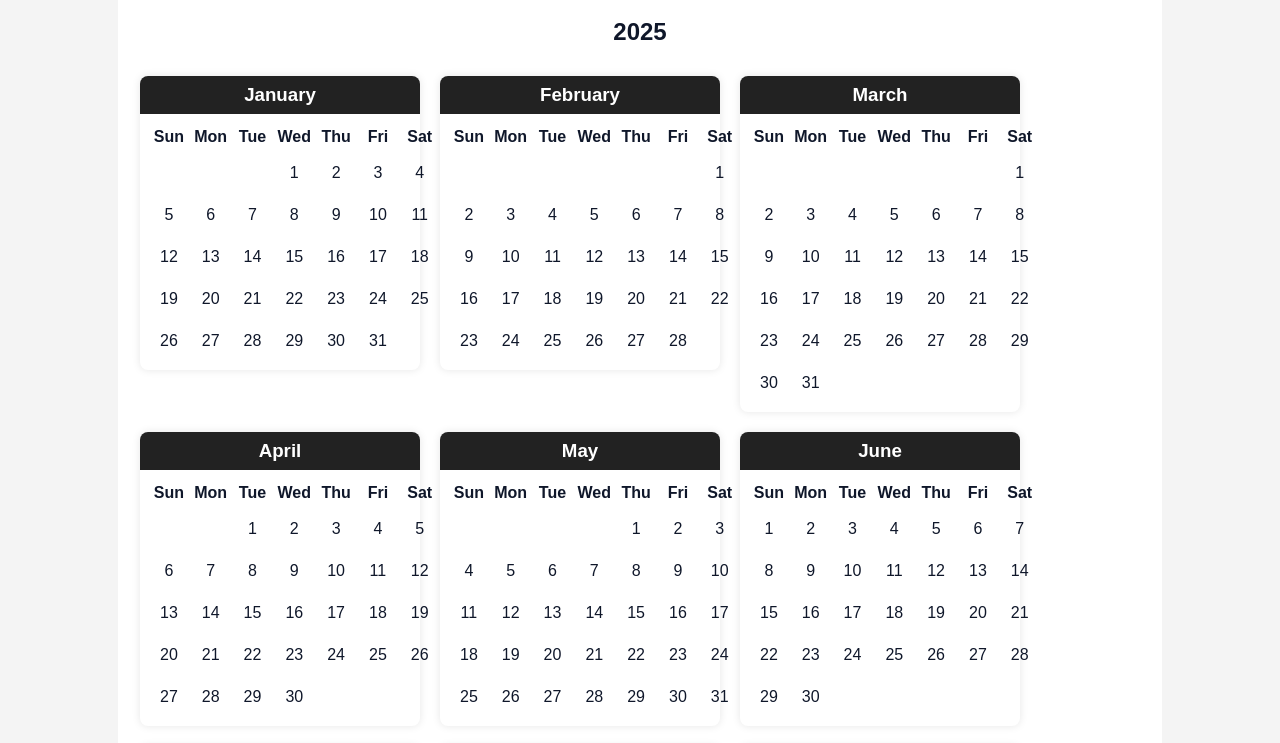
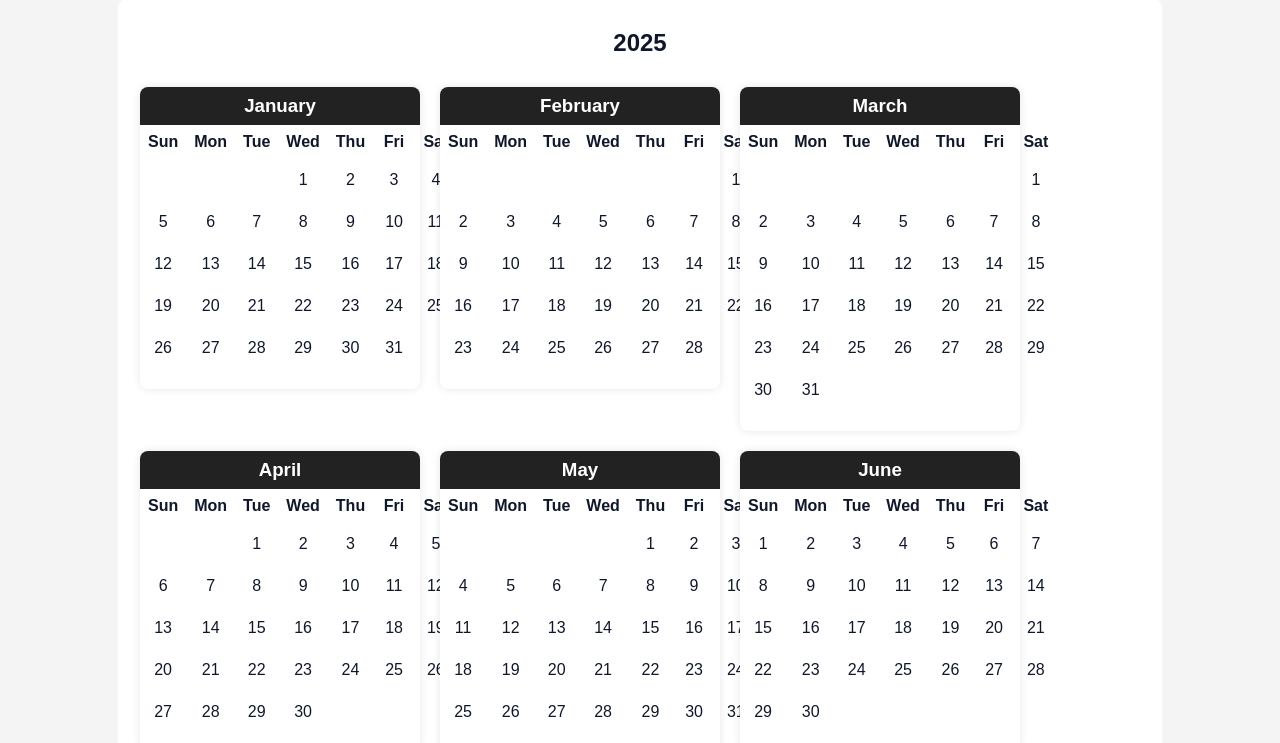
Before and after one commit to Shashank-Bisa/Klh-Hub-first-project-, a plain HTML site: page frontend/calendar.html in a window 1280 px wide. Shown: the part 192-935 px from the top of the page. Drawn offline with Linux system fonts and the light colour scheme.

Commit message:
feat(calendar): replace with minimal two-year calendar implementation (user-supplied)

```diff
--- a/frontend/assets/calendar-app.css
+++ b/frontend/assets/calendar-app.css
@@ -1,4 +1,4 @@
-/* Simple calendar app styles */
+/* Minimal calendar styles (from user) */
 body { font-family: Arial, sans-serif; background: #f4f4f4; padding: 20px; }
 .container { max-width: 1200px; margin: 0 auto; }
 h1 { text-align: center; margin-bottom: 20px }
@@ -6,9 +6,9 @@ h1 { text-align: center; margin-bottom: 20px }
 .year h2 { text-align: center; }
 .month { display: inline-block; width: 280px; margin: 10px; background: #fff; border-radius: 8px; box-shadow: 0 0 8px rgba(0,0,0,0.1); vertical-align: top }
 .month h3 { text-align: center; background: #222; color: #fff; margin: 0; padding: 8px; border-radius: 8px 8px 0 0; }
-.days { display: grid; grid-template-columns: repeat(7, 1fr); padding: 8px; }
-.day-name { font-weight: bold; text-align: center; padding: 6px 0; }
-.day { text-align: center; padding: 10px; margin: 2px; min-height: 36px }
+.grid { display: grid; grid-template-columns: repeat(7, 1fr); margin-bottom: 20px; padding: 8px }
+.day-name { font-weight: bold; text-align: center; }
+.day { padding: 4px; text-align: center }
 .today { background: #4caf50; color: #fff; border-radius: 50%; width: 36px; height: 36px; display: inline-block; line-height: 36px }
 @media (max-width: 900px) { .month { width: calc(50% - 24px); } }
 @media (max-width: 520px) { .month { width: 100%; } }
--- a/frontend/assets/calendar-app.js
+++ b/frontend/assets/calendar-app.js
@@ -1,69 +1,54 @@
-(function(){
+// Minimal two-year calendar (user-supplied logic)
 document.addEventListener('DOMContentLoaded', function(){
-    try{
   const calendar = document.getElementById('calendar');
-      if(!calendar) return;
+  if (!calendar) return;
 
   const now = new Date();
   const startYear = now.getFullYear();
   const endYear = startYear + 1;
 
-      const monthNames = ['January','February','March','April','May','June','July','August','September','October','November','December'];
-      const dayNames = ['Sun','Mon','Tue','Wed','Thu','Fri','Sat'];
+  const months = [
+    "January","February","March","April","May","June",
+    "July","August","September","October","November","December"
+  ];
+
+  const days = ["Sun","Mon","Tue","Wed","Thu","Fri","Sat"];
 
   for (let year = startYear; year <= endYear; year++) {
     const yearDiv = document.createElement('div');
     yearDiv.className = 'year';
-        const h = document.createElement('h2'); h.textContent = year; yearDiv.appendChild(h);
+    const h2 = document.createElement('h2'); h2.textContent = year; yearDiv.appendChild(h2);
 
-        for (let month = 0; month < 12; month++) {
-          const monthDiv = document.createElement('div');
-          monthDiv.className = 'month';
+    for (let m = 0; m < 12; m++) {
+      const month = document.createElement('div');
+      month.className = 'month';
+      const title = document.createElement('h3'); title.textContent = months[m]; month.appendChild(title);
 
-          const title = document.createElement('h3');
-          title.textContent = monthNames[month];
-          monthDiv.appendChild(title);
+      const grid = document.createElement('div');
+      grid.className = 'grid';
 
-          const daysDiv = document.createElement('div');
-          daysDiv.className = 'days';
-
-          dayNames.forEach(d => {
+      days.forEach(d => {
         const dn = document.createElement('div');
-            dn.className = 'day-name';
-            dn.textContent = d;
-            daysDiv.appendChild(dn);
+        dn.textContent = d; dn.className = 'day-name'; grid.appendChild(dn);
       });
 
-          const firstDay = new Date(year, month, 1).getDay();
-          const daysInMonth = new Date(year, month + 1, 0).getDate();
+      const firstDay = new Date(year, m, 1).getDay();
+      const totalDays = new Date(year, m + 1, 0).getDate();
 
-          for (let i = 0; i < firstDay; i++) {
-            const blank = document.createElement('div');
-            blank.className = 'day';
-            daysDiv.appendChild(blank);
+      for (let i = 0; i < firstDay; i++) grid.appendChild(document.createElement('div'));
+
+      for (let d = 1; d <= totalDays; d++) {
+        const day = document.createElement('div'); day.textContent = d; day.className = 'day';
+        if (year === now.getFullYear() && m === now.getMonth() && d === now.getDate()) {
+          day.innerHTML = `<span class="today">${d}</span>`;
+        }
+        grid.appendChild(day);
       }
 
-          for (let d = 1; d <= daysInMonth; d++) {
-            const dayDiv = document.createElement('div');
-            dayDiv.className = 'day';
-
-            if (year === now.getFullYear() && month === now.getMonth() && d === now.getDate()) {
-              const span = document.createElement('span'); span.className = 'today'; span.textContent = d; dayDiv.appendChild(span);
-            } else {
-              dayDiv.textContent = d;
-            }
-
-            daysDiv.appendChild(dayDiv);
-          }
-
-          monthDiv.appendChild(daysDiv);
-          yearDiv.appendChild(monthDiv);
+      month.appendChild(grid);
+      yearDiv.appendChild(month);
     }
 
     calendar.appendChild(yearDiv);
   }
-    }catch(e){
-      console.error('Calendar init failed:', e);
-    }
 });
-})();
--- a/frontend/calendar.html
+++ b/frontend/calendar.html
@@ -13,15 +13,9 @@
 </head>
 <body>
   <div class="container calendar-wrap">
-    <div class="site-nav">
-      <h1>Calendar</h1>
-      <div class="nav-links">
-        <button class="btn" onclick="location.href='events.html'">Events</button>
-      </div>
-    </div>
-
-
-    <div id="calendar"></div>
+    <h1>Calendar</h1>
+  <button class="btn">Events</button>
+  <div id="calendar"></div>
   </div>
 
   <script src="/assets/calendar-app.js" defer></script>
```
Lines whose indentation alone changed are shown as unchanged.
